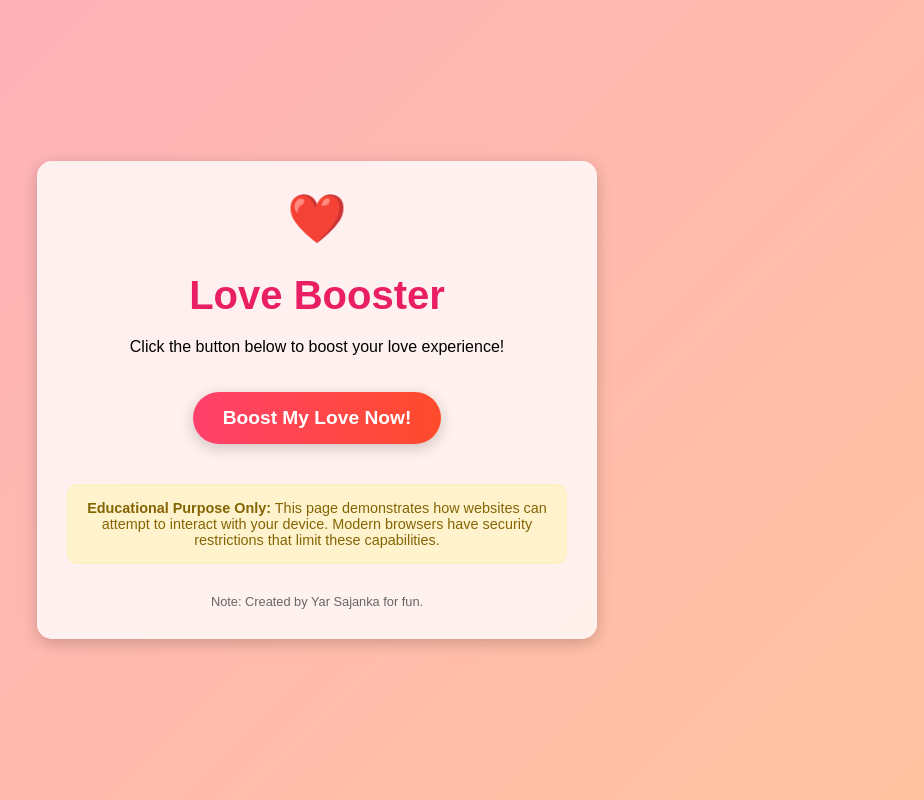
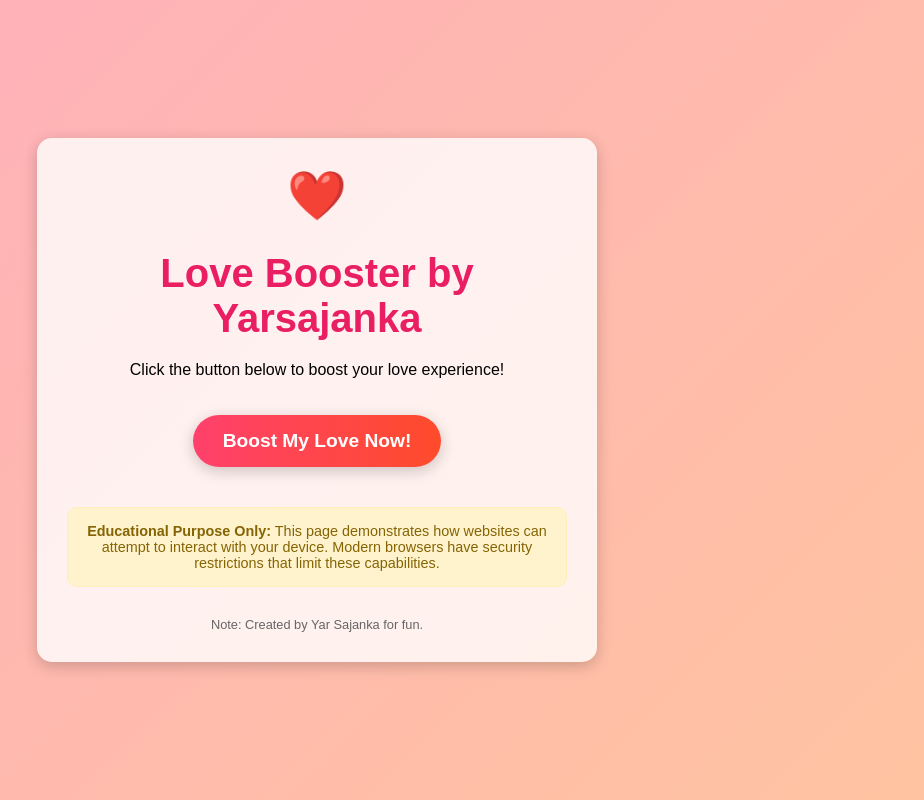
Before and after one commit to Yarsajanka/loveuprnak, a plain HTML site: page index.html in a window 1280 px wide. Shown: the whole page, without its empty margins (323-1247 px from the left). Drawn offline with Linux system fonts and the light colour scheme.

Commit message:
Update index.html

```diff
--- a/index.html
+++ b/index.html
@@ -88,7 +88,7 @@
 <body>
     <div class="container">
         <div class="heart">❤️</div>
-        <h1>Love Booster</h1>
+        <h1>Love Booster by Yarsajanka</h1>
         <p>Click the button below to boost your love experience!</p>
         <a href="#" id="loveLink" class="link-button">Boost My Love Now!</a>
 
```
